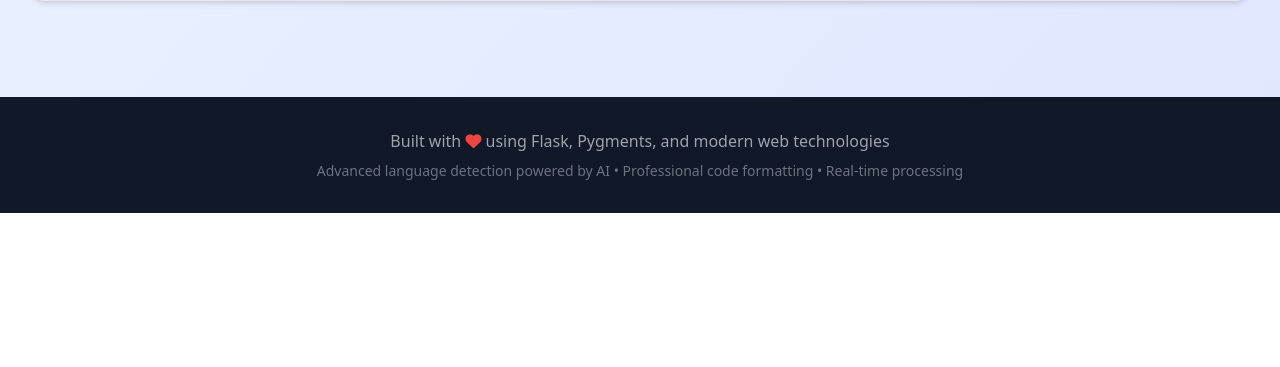
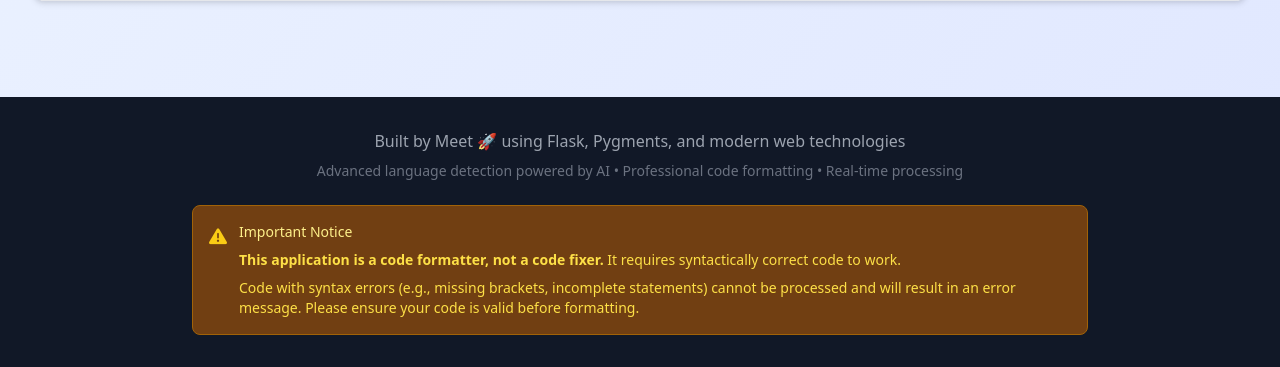
Before and after one commit to developer-meett/advanced-code-indenter, a Flask app: page / in a window 1280 px wide. Shown: the part 1273-1640 px from the top of the page. Before the commit the page ends 1486 px from the top, so only its background shows below. Run offline with Flask 3, Linux system fonts and the light colour scheme; some libraries are stand-ins or nearby versions.

Commit message:
Update footer: Change to 'Built by Meet 🚀' with rocket emoji

```diff
--- a/templates/index.html
+++ b/templates/index.html
@@ -550,11 +550,31 @@ Language auto-detection will activate after you paste or stop typing!"
     <footer class="mt-16 bg-gray-900 dark:bg-gray-950 text-white py-8 transition-colors duration-300">
         <div class="max-w-7xl mx-auto px-4 sm:px-6 lg:px-8 text-center">
             <p class="text-gray-400 dark:text-gray-300">
-                Built with <i class="fas fa-heart text-red-500"></i> using Flask, Pygments, and modern web technologies
+                Built by Meet 🚀 using Flask, Pygments, and modern web technologies
             </p>
             <p class="text-gray-500 dark:text-gray-400 text-sm mt-2">
                 Advanced language detection powered by AI • Professional code formatting • Real-time processing
             </p>
+
+            <!-- Important Disclaimer -->
+            <div class="mt-6 bg-yellow-900 dark:bg-yellow-800 border border-yellow-700 dark:border-yellow-600 rounded-lg p-4 max-w-4xl mx-auto">
+                <div class="flex items-start">
+                    <div class="flex-shrink-0">
+                        <i class="fas fa-exclamation-triangle text-yellow-400 text-lg"></i>
+                    </div>
+                    <div class="ml-3 text-left">
+                        <h3 class="text-sm font-medium text-yellow-200">Important Notice</h3>
+                        <div class="mt-2 text-sm text-yellow-300">
+                            <p>
+                                <strong>This application is a code formatter, not a code fixer.</strong> It requires syntactically correct code to work.
+                            </p>
+                            <p class="mt-2">
+                                Code with syntax errors (e.g., missing brackets, incomplete statements) cannot be processed and will result in an error message. Please ensure your code is valid before formatting.
+                            </p>
+                        </div>
+                    </div>
+                </div>
+            </div>
         </div>
     </footer>
 
```
